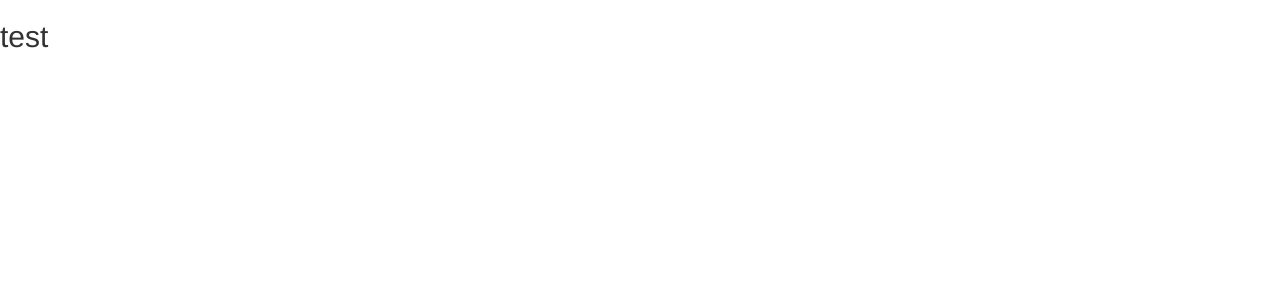
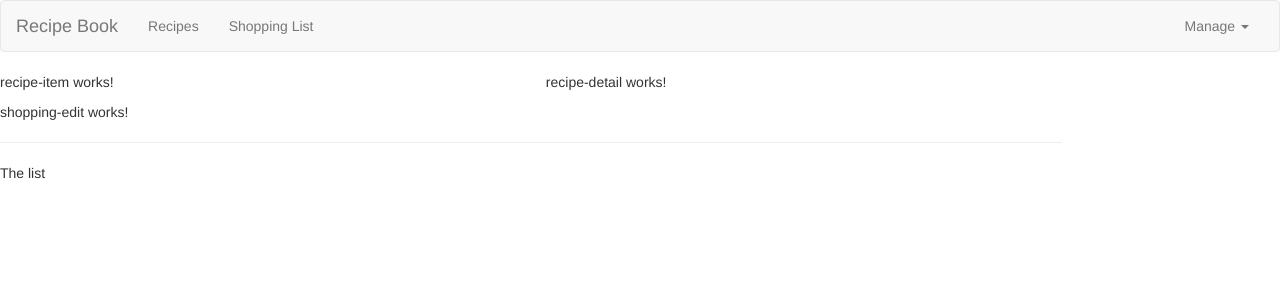
Before and after one commit to YuriSolomon/AngularLearning, an Angular app: page / in a window 1280 px wide. Shown: the top 300 px of the page. Built offline with nearby package versions, Linux system fonts and the light colour scheme.

Commit message:
create header template

```diff
--- a/src/app/app.component.html
+++ b/src/app/app.component.html
@@ -1,7 +1,9 @@
+<app-header></app-header>
 <div class="congtainer">
     <div class="row">
         <div class="col-md-12">
-            <h2>test</h2>
+            <app-recipes></app-recipes>
+            <app-shopping-list></app-shopping-list>
         </div>
     </div>
 </div>
--- a/src/app/header/header.component.html
+++ b/src/app/header/header.component.html
@@ -1 +1,25 @@
-<p>header works!</p>
+<nav class="navbar navbar-default">
+    <div class="container-fluid">
+        <div class="navbar-header">
+            <button type="button" class="navbar-toggle" (click)="collapsed = !collapsed">
+                <span class="icon-bar" *ngFor="let iconBar of [1, 2, 3]"></span>
+            </button>
+            <a routerLink="/" class="navbar-brand">Recipe Book</a>
+        </div>
+        <div class="navbar-collapse" [class.collapse]="collapsed" (window:resize)="collapsed = true">
+            <ul class="nav navbar-nav">
+                <li><a href="#">Recipes</a></li>
+                <li><a href="#">Shopping List</a></li>
+            </ul>
+            <ul class="nav navbar-nav navbar-right">
+                <li class="dropdown">
+                    <a href="#" class="dropdown-toggle" role="button">Manage <span class="caret"></span></a>
+                    <ul class="dropdown-menu">
+                        <li><a href="#">Save Date</a></li>
+                        <li><a href="#">Fetch Date</a></li>
+                    </ul>
+                </li>
+            </ul>
+        </div>
+    </div>
+</nav>
--- a/src/app/header/header.component.ts
+++ b/src/app/header/header.component.ts
@@ -6,5 +6,5 @@
   styleUrls: ['./header.component.scss']
 })
 export class HeaderComponent {
-
+  collapsed = true;
 }
--- a/src/app/recipes/recipe-list/recipe-list.component.html
+++ b/src/app/recipes/recipe-list/recipe-list.component.html
@@ -1 +1 @@
-<p>recipe-list works!</p>
+<app-recipe-item></app-recipe-item>
--- a/src/app/recipes/recipes.component.html
+++ b/src/app/recipes/recipes.component.html
@@ -1 +1,8 @@
-<p>recipes works!</p>
+<div class="row">
+    <div class="col-md-5">
+        <app-recipe-list></app-recipe-list>
+    </div>
+    <div class="col-md-7">
+        <app-recipe-detail></app-recipe-detail>
+    </div>
+</div>
--- a/src/app/shopping-list/shopping-list.component.html
+++ b/src/app/shopping-list/shopping-list.component.html
@@ -1 +1,7 @@
-<p>shopping-list works!</p>
+<div class="row">
+    <div class="col-xs-10">
+        <app-shopping-edit></app-shopping-edit>
+        <hr>
+        <p>The list</p>
+    </div>
+</div>
```
Also changed, not shown: 1 other file (tests, documents, lock files or other folders).
